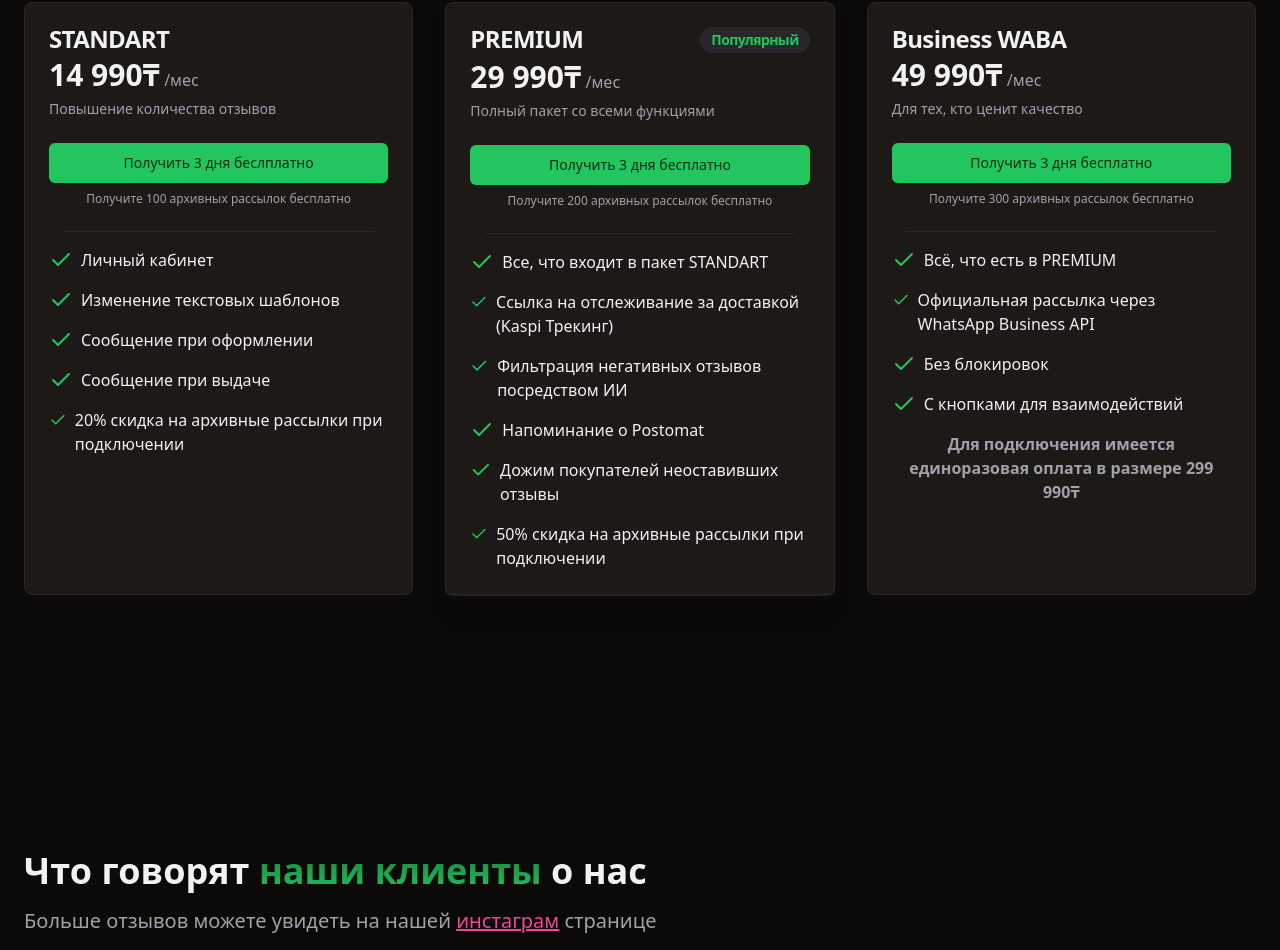
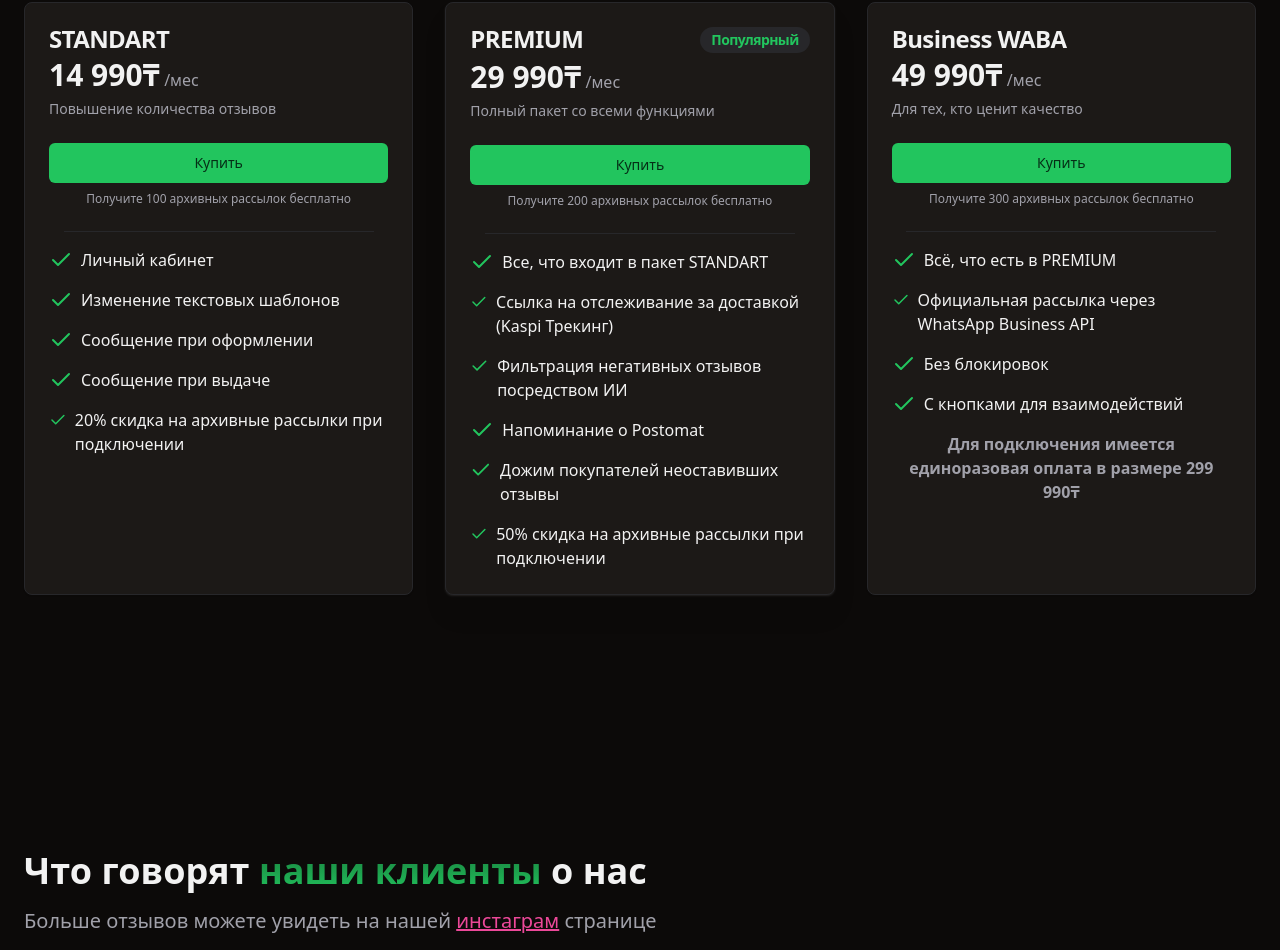
Before and after one commit to Asylniet/dauyl-landing, a React (Vite) app: page / in a window 1280 px wide. Shown: the part 7127-8077 px from the top of the page. Built offline with nearby package versions, Linux system fonts and the light colour scheme.

Commit message:
fix: landing #6

```diff
--- a/src/components/Cta.tsx
+++ b/src/components/Cta.tsx
@@ -25,7 +25,7 @@ export const Cta = () => {
         <div className="space-y-4 lg:col-start-2">
           <Button className="w-full md:mr-4 md:w-auto" asChild>
             <a target="_blank" rel="noreferrer noopener"
-               href={`https://wa.me/${env().VITE_SUPPORT_NUMBER}?text=Хочу подключить авторассылку Dauyl`}>
+               href={`${env().VITE_APP_URL}/register`}>
               Получить 3 дня бесплатно
             </a>
           </Button>
--- a/src/components/Pricing.tsx
+++ b/src/components/Pricing.tsx
@@ -34,7 +34,7 @@ const pricingList: PricingProps[] = [
     price: 14990,
     description:
       'Повышение количества отзывов',
-    buttonText: 'Получить 3 дня беслплатно',
+    buttonText: 'Купить',
     benefitList: [
       'Личный кабинет',
       'Изменение текстовых шаблонов',
@@ -50,7 +50,7 @@ const pricingList: PricingProps[] = [
     price: 29990,
     description:
       'Полный пакет со всеми функциями',
-    buttonText: 'Получить 3 дня бесплатно',
+    buttonText: 'Купить',
     benefitList: [
       'Все, что входит в пакет STANDART',
       'Ссылка на отслеживание за доставкой (Kaspi Трекинг)',
@@ -67,7 +67,7 @@ const pricingList: PricingProps[] = [
     price: 49990,
     description:
       'Для тех, кто ценит качество',
-    buttonText: 'Получить 3 дня бесплатно',
+    buttonText: 'Купить',
     benefitList: [
       'Всё, что есть в PREMIUM',
       'Официальная рассылка через WhatsApp Business API',
```
